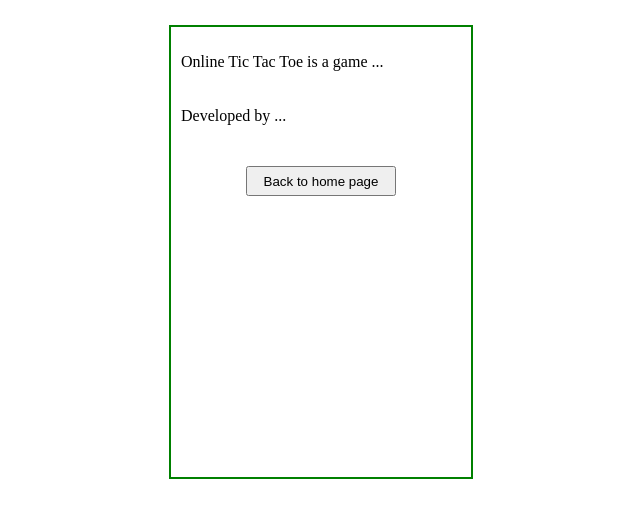
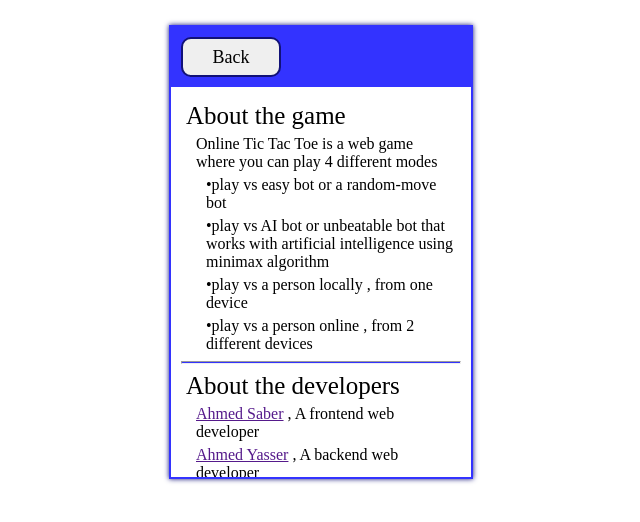
Before and after one commit to ahmed0saber/XO-online, a Django app: page /about/ in a window 1280 px wide. Shown: the top 522 px of the page, without its empty margins (319-959 px from the left). Run offline with Django 3.2, Linux system fonts and the light colour scheme.

Commit message:
Update about.html

```diff
--- a/app/templates/app/about.html
+++ b/app/templates/app/about.html
@@ -9,27 +9,78 @@
       #div1{
         height: 450px;
         width: 300px;
-        border: 2px solid green;
+        border: 2px solid #33F;
+        box-shadow: 0 0 5px #117;
         margin: auto;
         margin-top: 25px;
-        text-align: center;
+        text-align: left;
       }
-      .btns{
-        height: 30px;
-        width: 150px;
+      button{
+        height: 40px;
+        width: 225px;
         margin: 15px;
+        border: 2px solid #117;
+        border-radius: 10px;
+        padding: 5px;
+        font-size: 18px;
+        font-family: Times New Roman;
+      }
+      #header_p{
+        font-size: 25px;
+        font-family: Times New Roman;
+      }
+      #back{
+        height: 40px;
+        width: 100px;
+        float: left;
+        margin: 10px;
+      }
+      #profile{
+        height: 40px;
+        width: 100px;
+        float: right;
+        margin: 10px;
+      }
+      #header{
+        background-color: #33F;
+        height: 60px;
+      }
+      #info{
+        height: 370px;
+        overflow-y: scroll;
+        padding: 10px;
+      }
+      #p2{
+        padding-left: 10px;
+      }
+      #p3{
+        padding-left: 20px;
       }
       p{
-        text-align: left;
-        padding: 10px;
+        margin: 5px;
+      }
+      hr{
+        background-color: #33F;
+        height: 1px;
       }
     </style>
   </head>
   <body>
     <div id="div1">
-      <p>Online Tic Tac Toe is a game ...</p>
-      <p>Developed by ...</p>
-      <a href=""><button class="btns">Back to home page</button></a>
+      <div id="header">
+        <a href=""><button id="back">Back</button></a>
+      </div>
+      <div id="info">
+      <p id="header_p">About the game</p>
+      <p id="p2">Online Tic Tac Toe is a web game where you can play 4 different modes</p>
+      <p id="p3">•play vs easy bot or a random-move bot</p>
+      <p id="p3">•play vs AI bot or unbeatable bot that works with artificial intelligence using minimax algorithm</p>
+      <p id="p3">•play vs a person locally , from one device</p>
+      <p id="p3">•play vs a person online , from 2 different devices</p><hr>
+      <p id="header_p">About the developers</p>
+      <p id="p2"><a href="">Ahmed Saber</a> , A frontend web developer</p>
+      <p id="p2"><a href="">Ahmed Yasser</a> , A backend web developer</p>
+      </div>
     </div>
   </body>
 </html>
```
